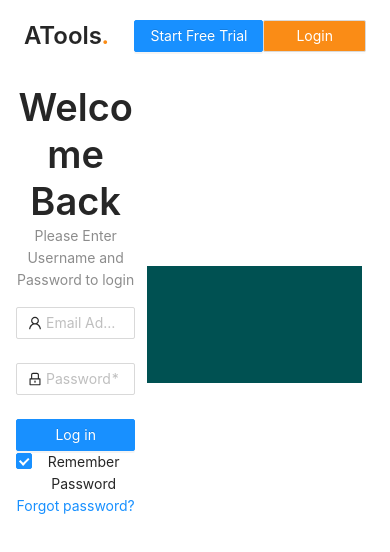
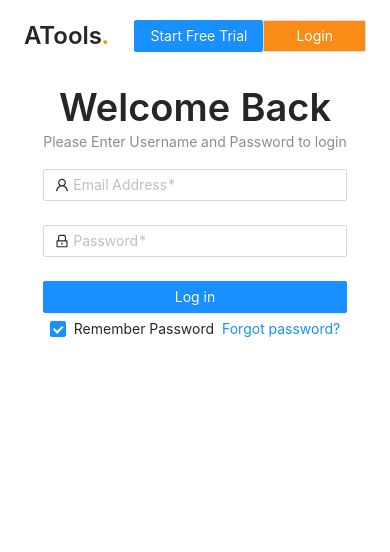
Before and after one commit to prince-thind-archive/login-page, a React (Create React App) app: page / in a window 390 px wide. Shown: the top 552 px of the page. Built offline with nearby package versions, Linux system fonts and the light colour scheme.

Commit message:
add ant design media queries to mainContent

```diff
--- a/src/components/MainContent.js
+++ b/src/components/MainContent.js
@@ -8,7 +8,7 @@ export default function MainContent() {
   return (
     <main>
       <Row justify="middle" style={{ margin: "0 1rem" }}>
-        <Col span={8}>
+        <Col xs={{ span: 24 }} md={{ span: 8 }}>
           <Space direction="vertical" size={"middle"}>
             <div>
               <Title level={1} style={{ marginBottom: "0" }}>
@@ -21,7 +21,7 @@ export default function MainContent() {
             <Form />
           </Space>
         </Col>
-        <Col span={16}>
+        <Col  xs={{ span: 0 }} md={{ span: 16 }}>
           <Image width={"90%"} src={mainImage} />
         </Col>
       </Row>
```
